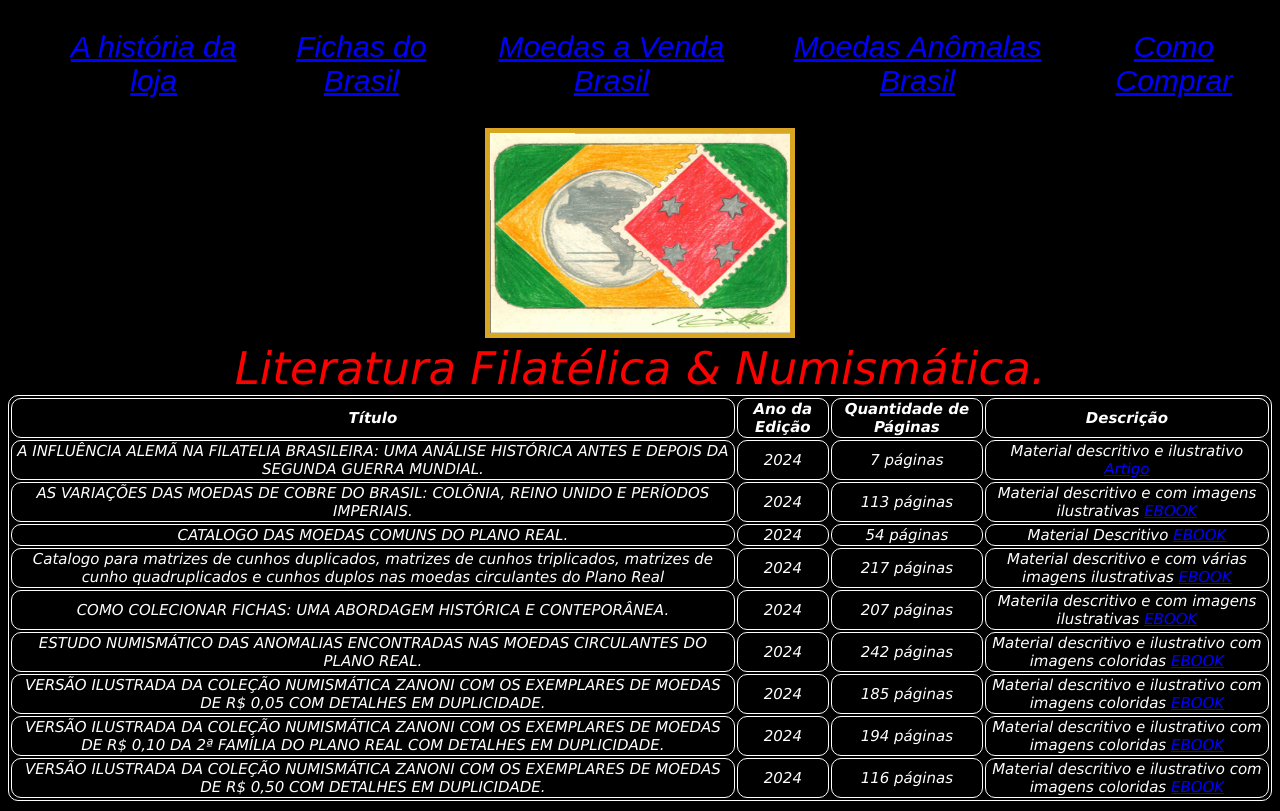
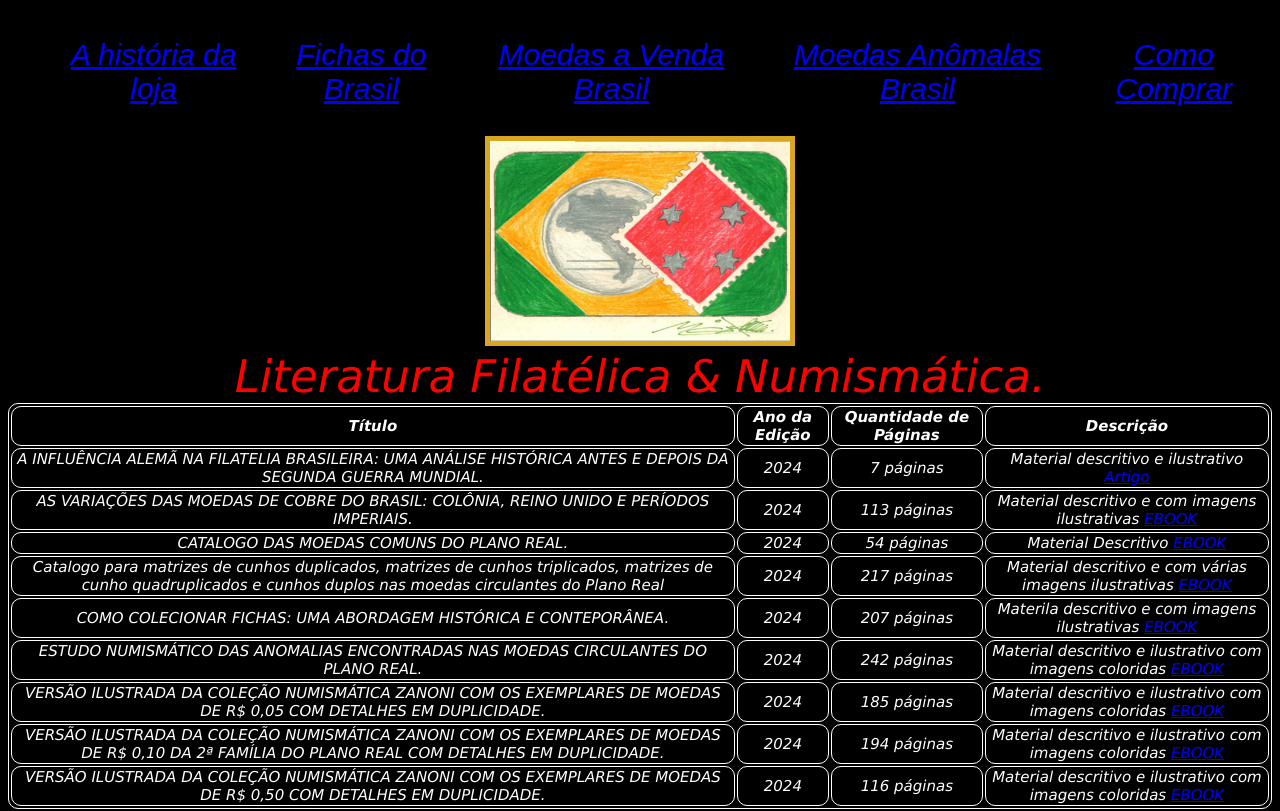
Before and after one commit to zanoniweb/numismaticazanoni, a plain HTML site: page biblioteca.html in a window 1280 px wide. Shown: the top 811 px of the page. Drawn offline with Linux system fonts and the light colour scheme.

Commit message:
Add files via upload

```diff
--- a/biblioteca.html
+++ b/biblioteca.html
@@ -25,6 +25,11 @@
         }
         a:active {
             color: red;
+        }
+        .menu {
+            display: flex;
+            justify-content: center;
+            gap: 20px;
         }
         header img {
             width: 300px;
@@ -75,7 +80,9 @@
 
     <i>
 
-    <div class="center">
+   <center>
+    <div class="menu">
+
     <nav>
 <ul>
     <a href="index.html">A história da loja</a>
@@ -85,9 +92,15 @@
     <a href="comprar.html">Como Comprar</a>
 </ul>
 </nav>
+</div>
+</center>
+
+<div class="center">
 <img src="./img/logo.png"></img>
 <br><h7>Literatura Filatélica & Numismática.</h7></br>
+
 </div>
+
 </header>
 <body>
     <center>
```
